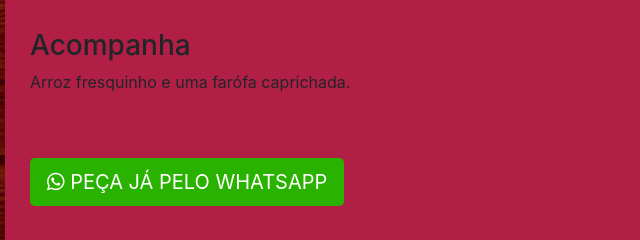
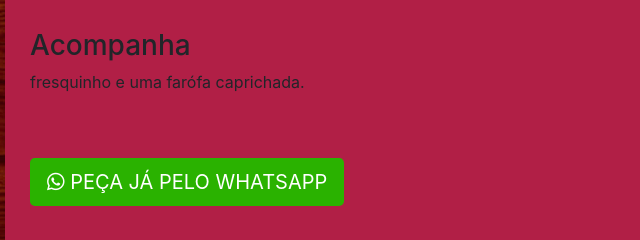
Before and after one commit to isacgamer121/Rm-feijoada, a plain HTML site: page index.html in a window 1280 px wide. Shown: the part 451-691 px from the top of the page, 620-1260 px from the left. Drawn offline with nearby package versions, Linux system fonts and the light colour scheme.

Commit message:
Update index.html

```diff
--- a/index.html
+++ b/index.html
@@ -101,7 +101,7 @@
             <br>
 
             <h3>Acompanha</h3>
-            <p>Arroz fresquinho e uma farófa caprichada.</p>
+            <p>fresquinho e uma farófa caprichada.</p>
 
             <br><br>
 
```
